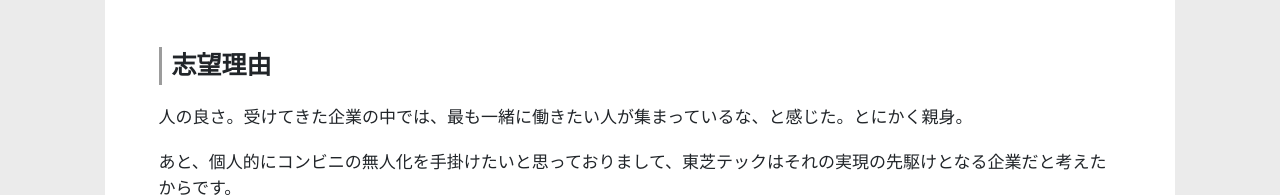
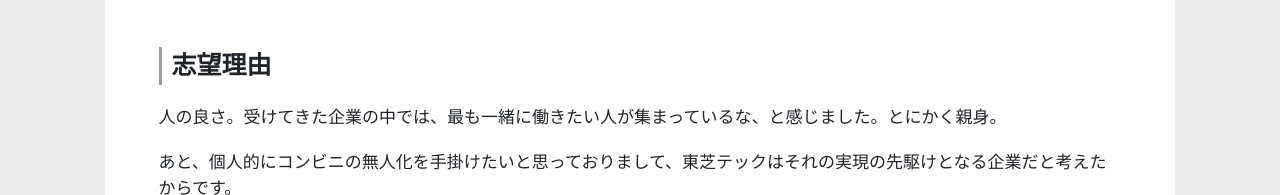
Before and after one commit to oosky9/JobSeeking, a plain HTML site: page pages/tec/overview.html in a window 1280 px wide. Shown: the part 1345-1540 px from the top of the page. Drawn offline with Linux system fonts and the light colour scheme.

Commit message:
Add files via upload

```diff
--- a/pages/tec/overview.html
+++ b/pages/tec/overview.html
@@ -114,7 +114,7 @@
                             <h2>志望理由</h2>
 
                             <p>
-                                人の良さ。受けてきた企業の中では、最も一緒に働きたい人が集まっているな、と感じた。とにかく親身。
+                                人の良さ。受けてきた企業の中では、最も一緒に働きたい人が集まっているな、と感じました。とにかく親身。
                             </p>
 
                             <p>
```
